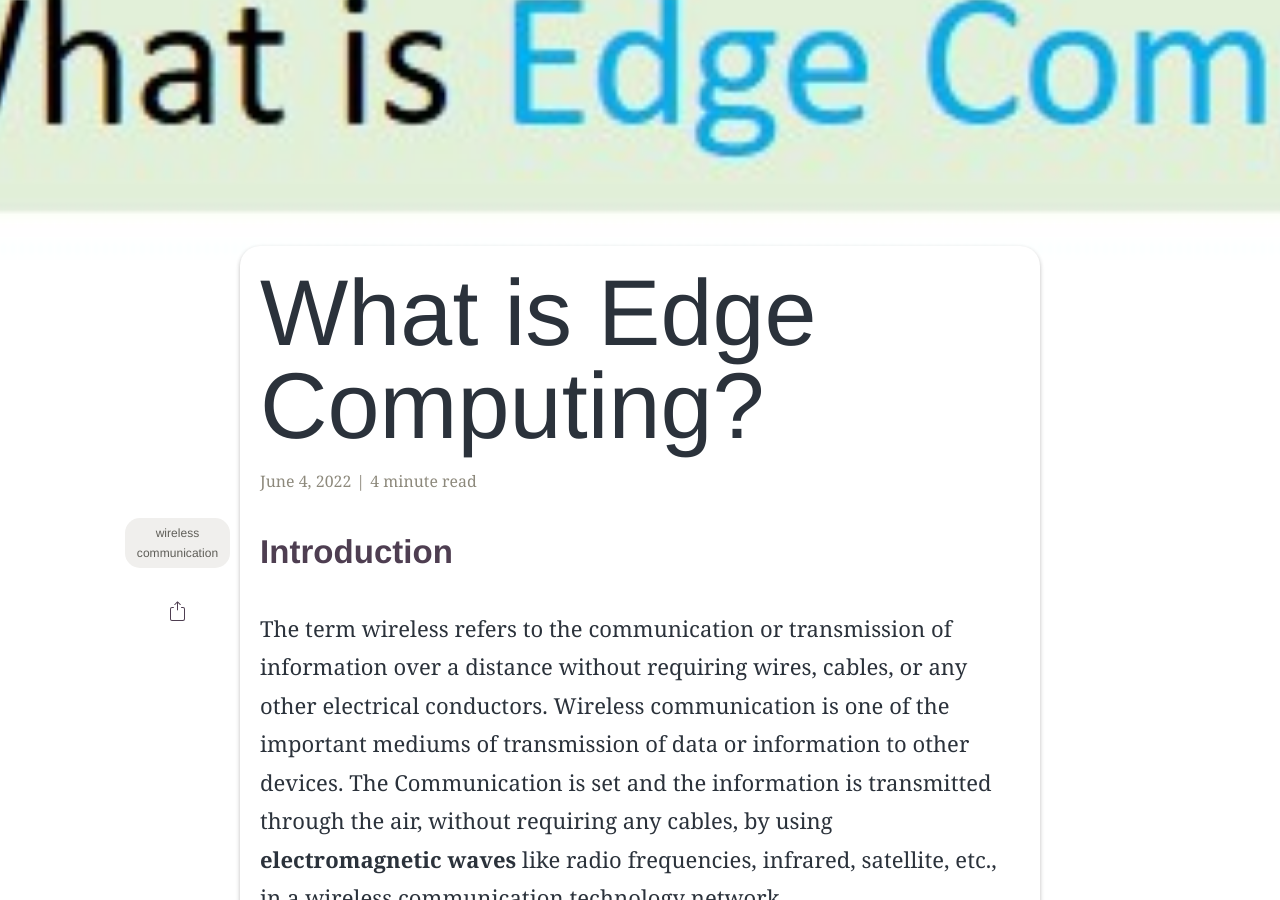
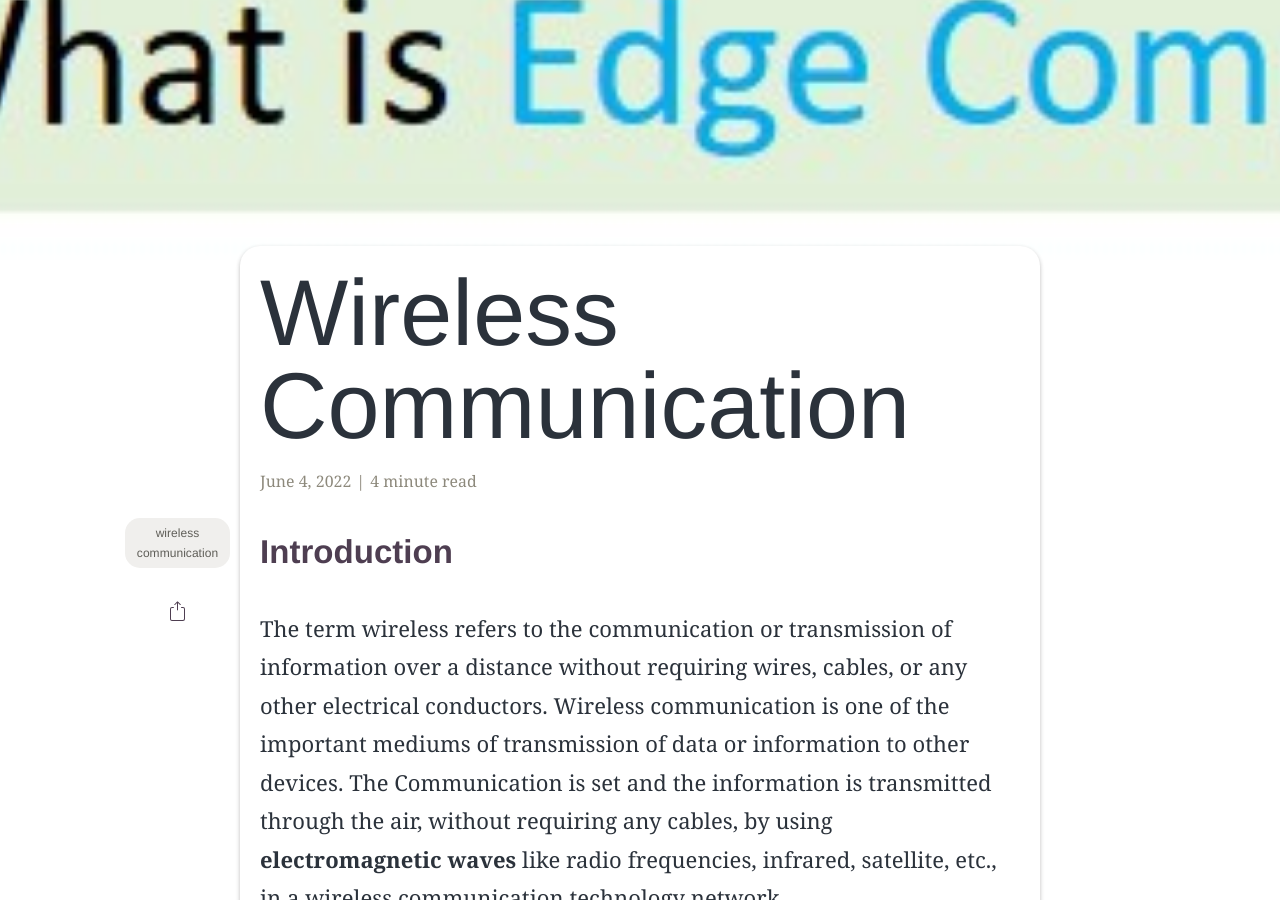
Before and after one commit to peisong0109/peisong.github.io, a Jekyll site: the page built from _posts/2022-06-04-Wireless-Communication.md, in a window 1280 px wide and 900 px high, scrolled down 421 px. Built offline with Jekyll 4.4.1, drawn with Linux system fonts in a browser that asks for light colours; some web fonts are replaced; comment, search, counter and statistics services are not loaded; some of the changed text lies outside the part shown.

Commit message:
Update 2022-06-04-Wireless-Communication.md

```diff
--- a/_posts/2022-06-04-Wireless-Communication.md
+++ b/_posts/2022-06-04-Wireless-Communication.md
@@ -2,7 +2,7 @@
 layout: post
 read_time: true
 show_date: true
-title: "What is Edge Computing?"
+title: "Wireless Communication"
 date: 2022-06-04
 img: posts/20220405/Title.jpg
 tags: [Wireless communication]
```
